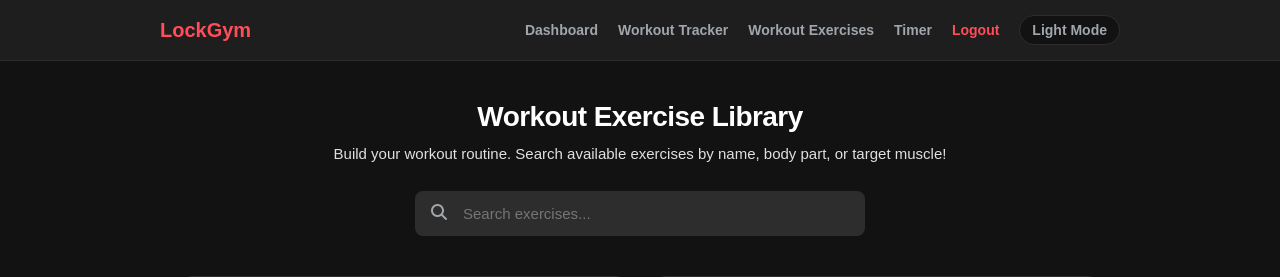
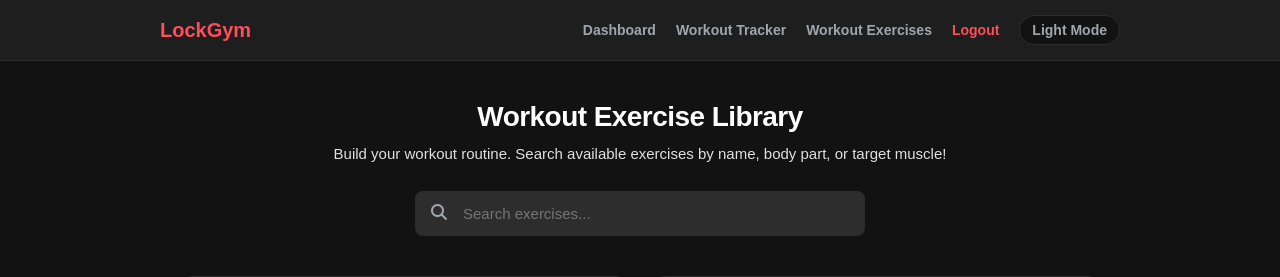
Before and after one commit to antoniavasiu13-netizen/gym_tracker, a Flask app: page /library in a window 1280 px wide. Shown: the top 277 px of the page. Run offline with Flask 3, Linux system fonts and the light colour scheme; the visitor is signed in with stand-in values (Sample User, id 1).

Commit message:
Update base.html

```diff
--- a/templates/base.html
+++ b/templates/base.html
@@ -22,7 +22,6 @@
                     <a href="{{ url_for('dashboard') }}">Dashboard</a>
                     <a href="{{ url_for('workout_info') }}">Workout Tracker</a>
                     <a href="{{ url_for('library') }}">Workout Exercises</a>
-                    <a href="{{ url_for('timer') }}">Timer</a>
                     <a href="{{ url_for('logout') }}" class="logout-link">Logout</a>
                 {% endif %}
 
```
